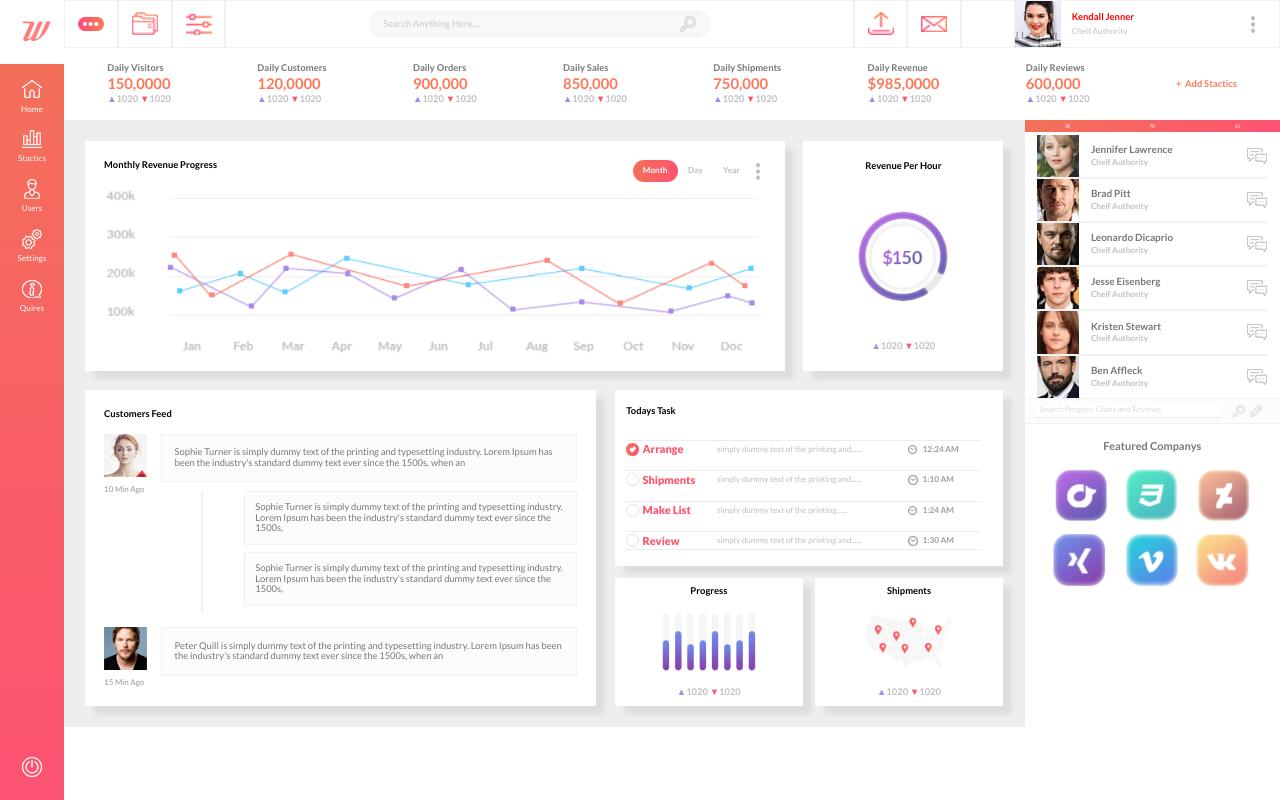
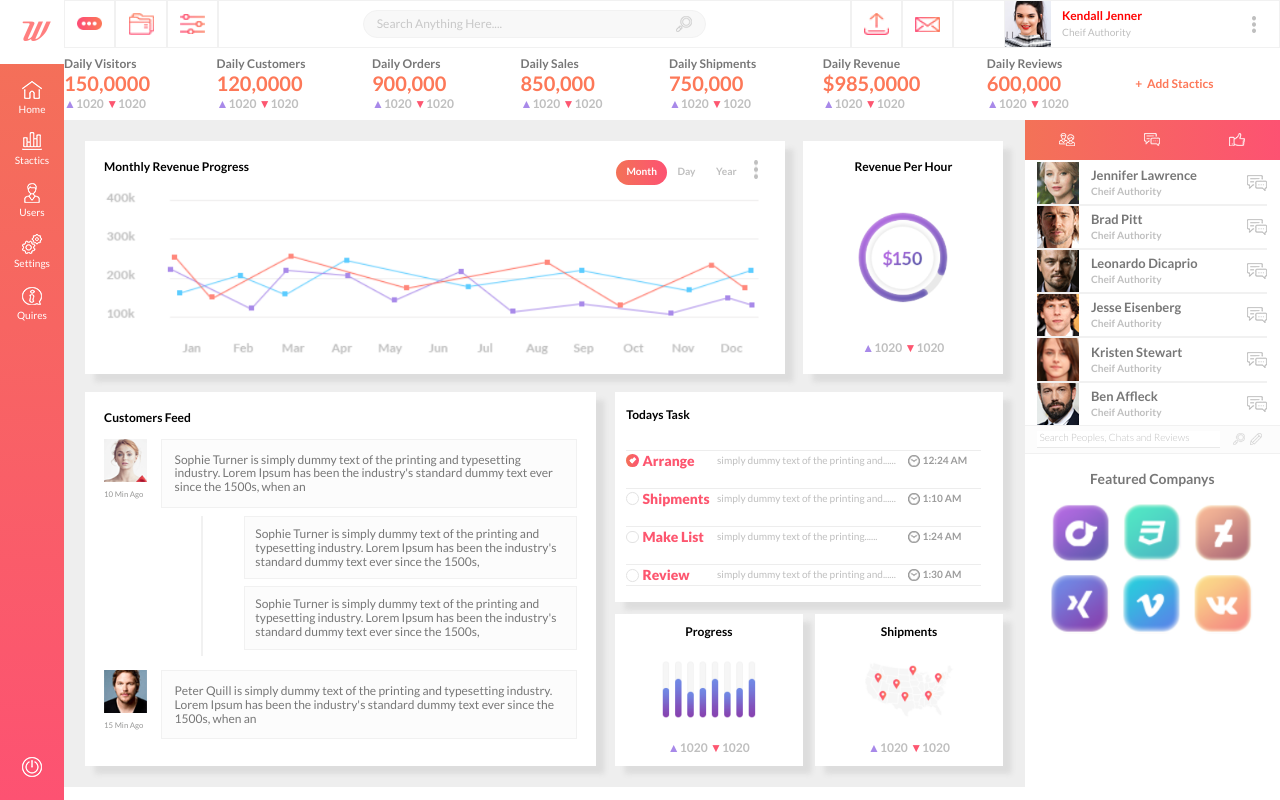
Before and after one commit to g5-freemen/Hollywood-dashboard, a plain HTML site: page index.htm in a window 1280 px wide. Drawn offline with Linux system fonts and the light colour scheme.

Commit message:
fix: adaptative ver.0.91

```diff
--- a/source/style/components/_aside.scss
+++ b/source/style/components/_aside.scss
@@ -92,8 +92,6 @@
     }
 
 .aside__search--zoom {
-    // width: 1vmin;
-    // height: 1vmin;
     margin-right: 2%;
     background: url("../../source/img/aside/zoom.png") no-repeat center;
     background-size: contain;
@@ -101,8 +99,6 @@
     }
 
 .aside__search--edit {
-    // width: 1vmin;
-    // height: 1vmin;
     background: url("../../source/img/aside/edit.png") no-repeat center;
     background-size: contain;
     border: none;
--- a/source/style/components/_header.scss
+++ b/source/style/components/_header.scss
@@ -9,8 +9,6 @@
     }
 
 .header_top {
-    margin: 0;
-    padding: 0;
     display: flex;
     flex-direction: row;
     height: 40%;
@@ -103,6 +101,7 @@
 .dots {
     flex-grow: 1;
     background: url("../../source/img/header/Ellipse3.png") no-repeat center;
+    background-size: auto;
     }
 
 .header_bottom {
@@ -115,6 +114,7 @@
 .header_bottom__stat, .header_bottom__add-stat {
     @include flexible(center,center,column, wrap);
     flex-grow: 1;
+    flex-wrap: nowrap;
     }
 
 .header_bottom__add-stat {
@@ -123,7 +123,7 @@
     }
 
 .header_bottom__stat--name, .header_bottom__stat--value, .header_bottom__stat--today {
-    @include flexible(left,center,row, wrap);
+    @include flexible(left,center,row, nowrap);
     }
 
 .header_bottom__stat--name, .header_bottom__stat--today-up, .header_bottom__stat--today-down {
--- a/source/style/components/_main.scss
+++ b/source/style/components/_main.scss
@@ -3,7 +3,6 @@
     border: 1vw solid #EEEEEE;
     box-sizing: border-box;
     background-color: #EEEEEE;
-    // overflow-y: auto;
     }
 
 .main__Monthly, .main__Revenue, .main__Customers, .main__Todays, .main__Progress, .main__Shipments {
@@ -82,8 +81,11 @@
     }   // рисуем отмеченный checkbox
 
 .main__period__dots {
-    width: 2vmin;
-    background: url("../../source/img/header/Ellipse3.png") no-repeat center;
+    display: flex;
+    width: 1.5vmax;
+    height: 1.5vmax;
+    background: url("../../source/img/header/Ellipse3.png") no-repeat bottom;
+    background-size: contain;
     }
 
 .main__Revenue {
@@ -132,7 +134,7 @@
     padding-top: 1vh;
     display: flex;
     color: #979796;
-    font-size: 8px;
+    font-size: $fz8;
     }
 
 .main__Customers__feed-box {
--- a/source/style/config/_variables.scss
+++ b/source/style/config/_variables.scss
@@ -6,9 +6,10 @@ $nav-width: 5%;
 
 
 // font-sizes
-$fz20: calc(6px + 1.1vmin);
-$fz16: calc(6px + 0.77vmin);
-$fz14: calc(6px + 0.62vmin);
-$fz13: calc(5px + 0.62vmin);
-$fz12: calc(5px + 0.55vmin);
-$fz10: calc(5px + 0.4vmin);
+$fz20: calc(6px + 1.1vw);
+$fz16: calc(6px + 0.77vw);
+$fz14: calc(6px + 0.62vw);
+$fz13: calc(5px + 0.62vw);
+$fz12: calc(5px + 0.55vw);
+$fz10: calc(5px + 0.4vw);
+$fz8:  calc(4px + 0.3vw);
```
Also changed, not shown: source/style/main.css, 1 other file.
